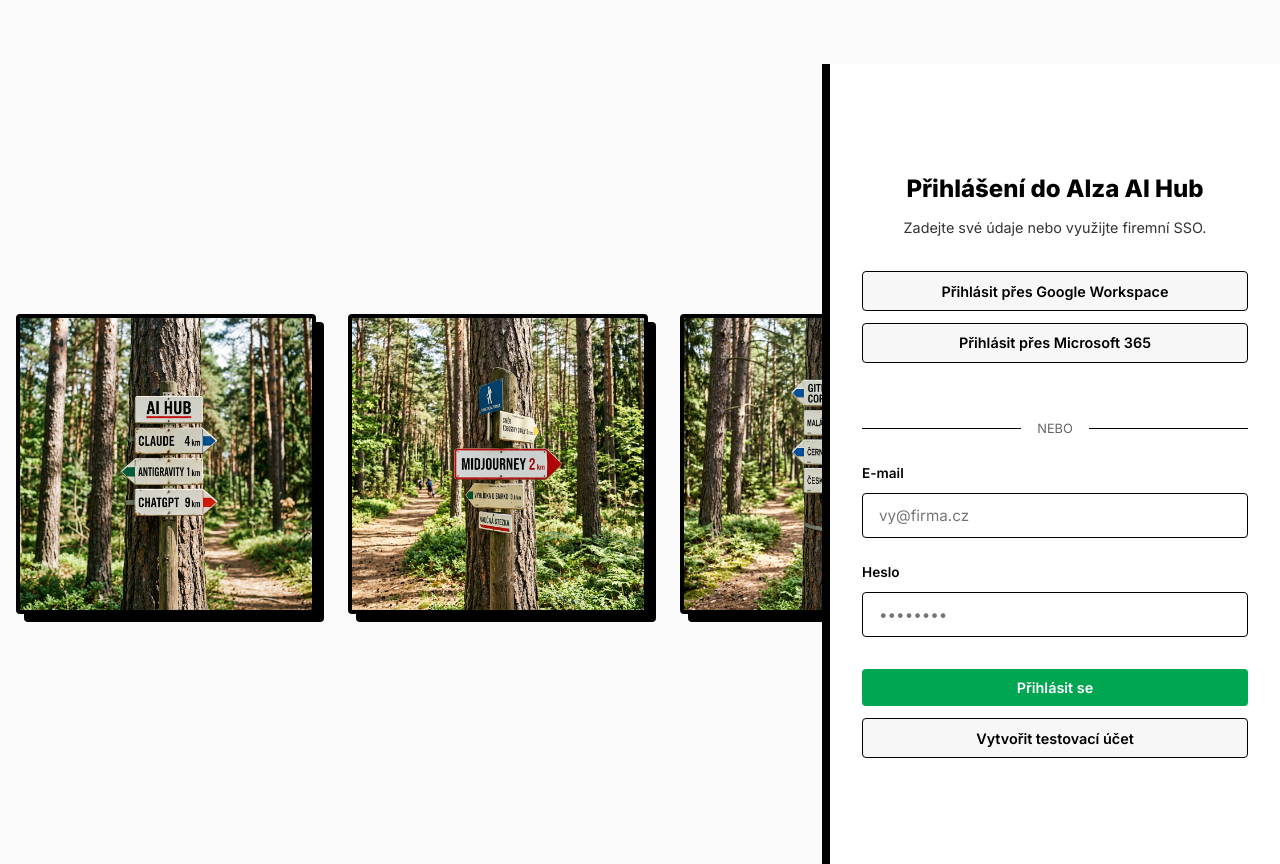
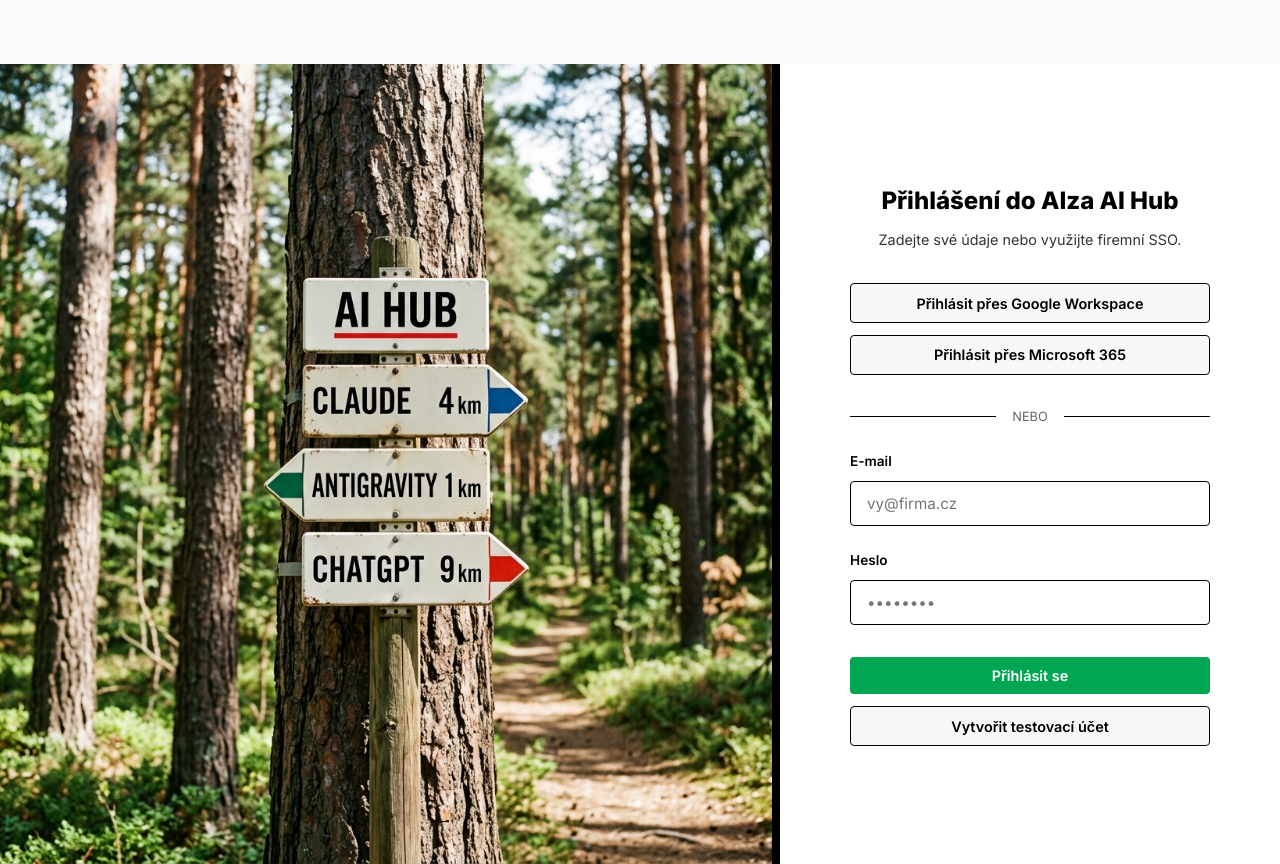
Before and after one commit to ForcePushDavid/ai-tool-hub, a Next.js app: page /login in a window 1280 px wide. Built offline with nearby package versions, Linux system fonts and the light colour scheme; no server answers.

Commit message:
style: redesign login left panel to crossfade slider and center login form

```diff
--- a/app/globals.css
+++ b/app/globals.css
@@ -822,14 +822,20 @@
 }
 
 .login-form-panel {
-  width: 450px;
+  width: 500px;
   background: var(--bg-secondary);
   display: flex;
   flex-direction: column;
   justify-content: center;
-  padding: 2rem;
+  align-items: center;
+  padding: 3rem;
   z-index: 10;
   box-shadow: -8px 0px 0px var(--border-color);
+}
+
+.login-form-wrapper {
+  width: 100%;
+  max-width: 360px;
 }
 
 @media (max-width: 900px) {
@@ -848,52 +854,27 @@
 }
 
 /* =========================================
-   IMAGE MARQUEE
+   IMAGE SLIDER
    ========================================= */
-.marquee-container {
+.slider-container {
   width: 100%;
+  height: 100%;
+  position: relative;
   overflow: hidden;
-  white-space: nowrap;
-  position: relative;
-  background: var(--bg-primary);
+  background: #000;
 }
 
-.marquee-track {
-  display: inline-flex;
-  gap: 2rem;
-  animation: scroll-marquee 40s linear infinite;
-  padding: 1rem;
-}
-
-.marquee-track:hover {
-  animation-play-state: paused;
-}
-
-.marquee-item {
-  width: 300px;
-  height: 300px;
-  flex-shrink: 0;
-  border: 4px solid var(--border-color);
-  border-radius: var(--radius-lg);
-  overflow: hidden;
-  box-shadow: 8px 8px 0px var(--border-color);
-  transition: transform 0.3s ease;
-  background: #fff;
-}
-
-.marquee-item:hover {
-  transform: translateY(-10px) scale(1.05);
-  box-shadow: 12px 12px 0px var(--border-color);
-}
-
-.marquee-item img {
+.slider-image {
+  position: absolute;
+  top: 0;
+  left: 0;
   width: 100%;
   height: 100%;
   object-fit: cover;
-  display: block;
+  opacity: 0;
+  transition: opacity 2s ease-in-out;
 }
 
-@keyframes scroll-marquee {
-  0% { transform: translateX(0); }
-  100% { transform: translateX(-50%); }
+.slider-image.active {
+  opacity: 1;
 }
--- a/app/login/page.js
+++ b/app/login/page.js
@@ -1,7 +1,7 @@
 import { login, signup } from './actions'
 import SsoButtons from '@/components/SsoButtons'
 import SubmitButton from '@/components/SubmitButton'
-import ImageMarquee from '@/components/ImageMarquee'
+import ImageSlider from '@/components/ImageMarquee'
 
 export default async function LoginPage({ searchParams }) {
   const { message } = await searchParams
@@ -9,9 +9,10 @@
   return (
     <div className="login-split-layout">
       <div className="login-marquee-panel">
-        <ImageMarquee />
+        <ImageSlider />
       </div>
       <div className="login-form-panel">
+        <div className="login-form-wrapper">
         <div style={{ textAlign: 'center', marginBottom: '2rem' }}>
           <h1 style={{ fontSize: '1.5rem', fontWeight: '800' }}>Přihlášení do Alza AI Hub</h1>
           <p style={{ color: 'var(--text-secondary)', fontSize: '0.9rem', marginTop: '0.5rem' }}>
@@ -67,6 +68,7 @@
             </SubmitButton>
           </div>
         </form>
+        </div>
       </div>
     </div>
   )
--- a/components/ImageMarquee.js
+++ b/components/ImageMarquee.js
@@ -1,6 +1,7 @@
-import React from 'react';
+import React, { useState, useEffect } from 'react';
 
-export default function ImageMarquee() {
+export default function ImageSlider() {
+  const [activeIndex, setActiveIndex] = useState(0);
   const images = [
     '/tourist-signs.png',
     '/tourist-midjourney.png',
@@ -9,18 +10,23 @@
     '/tourist-notion.png',
   ];
 
-  // Zduplikujeme pole obrázků pro plynulý nekonečný efekt (seamless loop)
-  const marqueeImages = [...images, ...images, ...images];
+  useEffect(() => {
+    const interval = setInterval(() => {
+      setActiveIndex((current) => (current + 1) % images.length);
+    }, 15000); // 15 seconds
+    return () => clearInterval(interval);
+  }, [images.length]);
 
   return (
-    <div className="marquee-container">
-      <div className="marquee-track">
-        {marqueeImages.map((src, index) => (
-          <div key={index} className="marquee-item">
-            <img src={src} alt={`AI Tourist Sign ${index}`} />
-          </div>
-        ))}
-      </div>
+    <div className="slider-container">
+      {images.map((src, index) => (
+        <img
+          key={index}
+          src={src}
+          alt={`AI Sign ${index}`}
+          className={`slider-image ${index === activeIndex ? 'active' : ''}`}
+        />
+      ))}
     </div>
   );
 }
```
